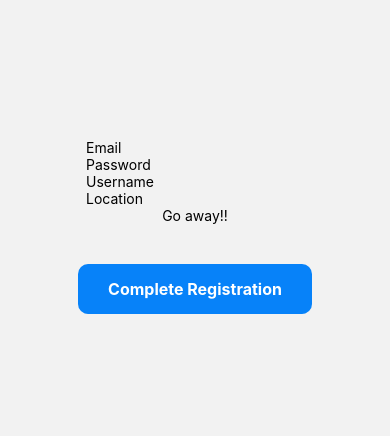
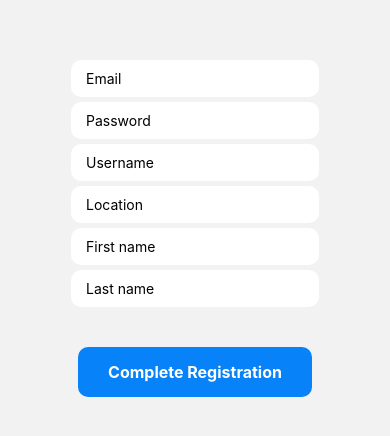
Before and after one commit to ursa1minor/bibliotech, a React Native app: screen /RegistrationForm in a window 390 px wide. Shown: the part 196-632 px from the top of the page. Built offline with nearby package versions, Linux system fonts and the light colour scheme; no server answers.

Commit message:
added registration form

```diff
--- a/components/RegistrationForm.js
+++ b/components/RegistrationForm.js
@@ -2,56 +2,54 @@ import { useNavigation } from '@react-navigation/core'
 import React, { useEffect, useState } from 'react'
 import { StyleSheet, Text, TouchableOpacity, TextInput, View } from 'react-native'
 import { firebase } from '../config'
-import { v4 as uuidv4 } from 'uuid';
+
 
 const RegistrationForm = () => {
 
     const auth = firebase.auth()
-    const db = firebase.database()
+    const db = firebase.firestore()
     const [username, setUsername] = useState('')
     const [location, setLocation] = useState('')
     const [email, setEmail] = useState('')
     const [password, setPassword] = useState('')
+    const [firstName, setFirstName] = useState('')
+    const [lastName, setLastName] = useState('')
+
 
     const navigation = useNavigation()
 
+    const ref = db.collection('users').doc()
+
     const handleRegister = () => {
+        if (username.trim() !== '') {
+
+
             auth
                 .createUserWithEmailAndPassword(email, password)
-        .then(user => {
-                user.uid = uuidv4()
-                db.ref('users/' + user.uid).set({
+                .then(() => {
+
+                    firebase.firestore().collection('users').doc(firebase.auth().currentUser.uid).set({
                         email: email,
                         username: username,
-                    location: location
+                        location: location,
+                        booksBorrowed: 0,
+                        booksForLend: 0,
+                        firstName: firstName,
+                        lastName: lastName
+
                     })
-                .then(() => {
-                    if (user.username && user.email && user.location) {
                     navigation.replace("Home")
+                })
+
+                .catch(error => alert(error.message))
         } else {
-                        if (!username.trim()) {
-                            alert('Please Enter Username');
-                            return;
-                            }
-                        if (!location.trim()) {
-                            alert('Please Enter Location');
-                            return;
-                            }
-                    }
-                })
-            })
-            .catch(error => alert(error.message))
+            alert('please enter a valid username')
         }
 
-    // if (!username.trim()) {
-    //     alert('Please Enter Username');
-    //     return;
-    //   }
 
-    // if (!location.trim()) {
-    //     alert('Please Enter Location');
-    //     return;
-    //   }
+    }
+
+
 
 
     return (
@@ -74,14 +72,26 @@ const RegistrationForm = () => {
                 value={username}
                 onChangeText={text => setUsername(text)}
                 style={styles.input}
-            />
+                required />
             <TextInput
                 placeholder="Location"
                 value={location}
                 onChangeText={text => setLocation(text)}
                 style={styles.input}
             />
-            <Text>Go away!!</Text>
+            <TextInput
+                placeholder="First name"
+                value={firstName}
+                onChangeText={text => setFirstName(text)}
+                style={styles.input}
+                required />
+            <TextInput
+                placeholder="Last name"
+                value={lastName}
+                onChangeText={text => setLastName(text)}
+                style={styles.input}
+            />
+
 
             <TouchableOpacity
                 onPress={handleRegister}
@@ -115,4 +125,13 @@ const styles = StyleSheet.create({
         fontWeight: '700',
         fontSize: 16,
     },
+    input: {
+        backgroundColor: 'white',
+        paddingHorizontal: 15,
+        paddingVertical: 10,
+        borderRadius: 10,
+        marginTop: 5,
+
+
+    },
 })
```
Lines whose indentation alone changed are shown as unchanged.
